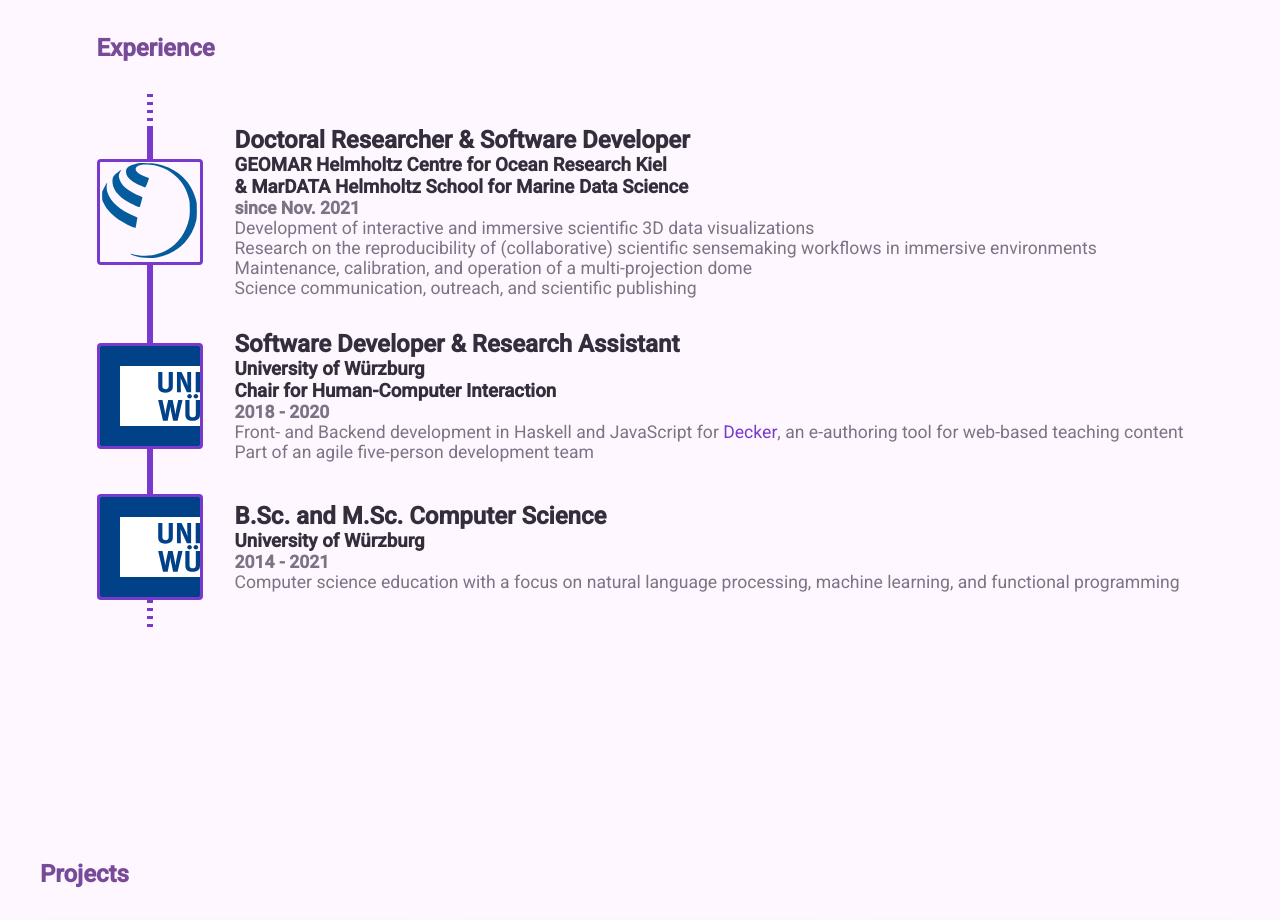
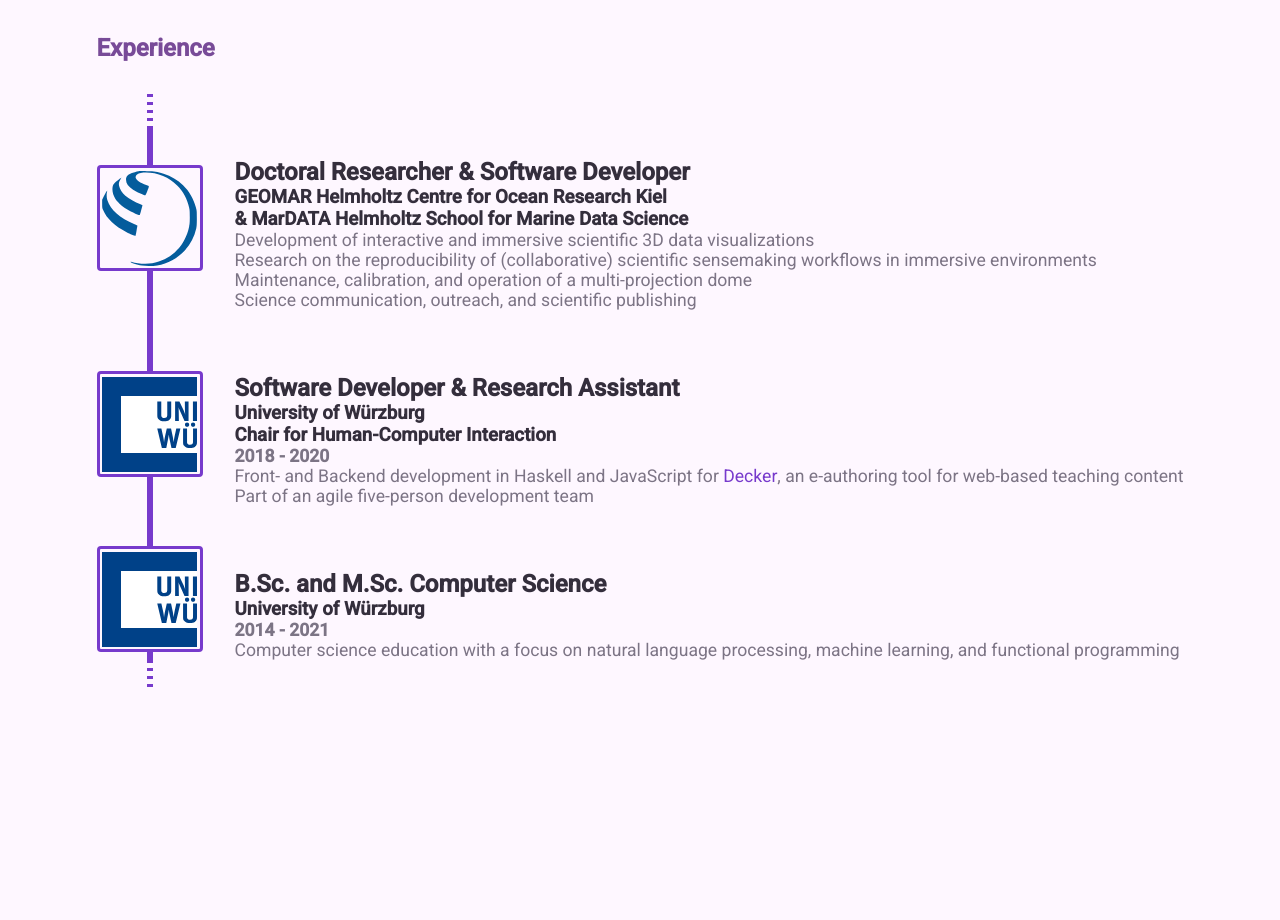
Before and after one commit to arbertrary/personal-angular-page, an Angular app: page / in a window 1280 px wide. Shown: the part 2800-3720 px from the top of the page. Built offline with nearby package versions, Linux system fonts and the light colour scheme.

Commit message:
Slight changes to experience section

```diff
--- a/src/app/home/experience/experience.component.html
+++ b/src/app/home/experience/experience.component.html
@@ -4,18 +4,53 @@
             <h3 class="section-title">
                 <span>Experience</span>
             </h3>
+            <!-- <div class="content">
+                <h2>Doctoral Researcher & Software Developer</h2>
+                <h3>GEOMAR Helmholtz Centre for Ocean Research Kiel</h3>
+                <h3>& MarDATA Helmholtz School for Marine Data Science</h3>
+                <p class="description" style="font-weight: bold;">since Nov. 2021 </p>
+                <p class="description">Development of interactive and immersive scientific 3D data
+                    visualizations
+                </p>
+                <p class="description">Research on the reproducibility of (collaborative) scientific
+                    sensemaking workflows in immersive environments</p>
+                <p class="description">Maintenance, calibration, and operation of a multi-projection dome
+                </p>
+                <p class="description">Science communication, outreach, and scientific publishing</p>
+            </div>
+            <div class="content">
+                <h2>Software Developer & Research Assistant</h2>
+                <h3>University of Würzburg</h3>
+                <h3>Chair for Human-Computer Interaction</h3>
+                <p class="description" style="font-weight: bold;">2018 - 2020</p>
+                <p class="description">Front- and Backend development in Haskell and JavaScript for <a
+                        href="https://github.com/decker-edu/decker"><span class="highlight-text">Decker</span></a>, an
+                    e-authoring tool for web-based
+                    teaching content
+                </p>
+                <p class="description">Part of an agile five-person development team</p>
+            </div>
+            <div class="content">
+                <h2>B.Sc. and M.Sc. Computer Science</h2>
+                <h3>University of Würzburg</h3>
+                <p class="description" style="font-weight: bold;">2014 - 2021</p>
+                <p class="description">Computer science education with a focus on natural language
+                    processing, machine learning, and functional programming
+                </p>
+            </div> -->
+
             <div class="timeline-container">
                 <div class="timeline">
                     <div class="timeline-item first">
-                        <div class="logo"><a href="https://www.geomar.de/en" target="_blank">
-                                <img style="width:95%" src="assets/logos/geomar.svg" alt="Employer 1 Logo">
-                            </a>
+                        <div class="logo">
+                            <!-- <p class="description" style="font-weight: bold;">since Nov. 2021 </p> -->
+                            <img style="width:95%" src="assets/logos/geomar.svg" alt="Employer 1 Logo">
                         </div>
                         <div class="content">
                             <h2>Doctoral Researcher & Software Developer</h2>
                             <h3>GEOMAR Helmholtz Centre for Ocean Research Kiel</h3>
                             <h3>& MarDATA Helmholtz School for Marine Data Science</h3>
-                            <p class="description" style="font-weight: bold;">since Nov. 2021 </p>
+                            <!-- <p class="description" style="font-weight: bold;">since Nov. 2021 </p> -->
                             <p class="description">Development of interactive and immersive scientific 3D data
                                 visualizations
                             </p>
@@ -28,7 +63,8 @@
                     </div>
                     <div class="timeline-item">
                         <div class="logo">
-                            <img src="assets/logos/uni-wue.svg" alt="Uni Wue Logo">
+                            <img style="width:95%" src="assets/logos/uni-wue.svg" alt="Uni Wue Logo">
+                            <!-- <p class="description" style="font-weight: bold;">2018 <br>-<br> 2020</p> -->
                         </div>
                         <div class="content">
                             <h2>Software Developer & Research Assistant</h2>
@@ -45,7 +81,9 @@
                     </div>
                     <div class="timeline-item last">
                         <div class="logo">
-                            <img src="assets/logos/uni-wue.svg" alt="Uni Wue Logo">
+                            <img style="width:95%" src="assets/logos/uni-wue.svg" alt="Uni Wue Logo">
+                            <!-- <p class="description" style="font-weight: bold;">2014 <br>-<br> 2021</p> -->
+
                         </div>
                         <div class="content">
                             <h2>B.Sc. and M.Sc. Computer Science</h2>
--- a/src/app/home/experience/experience.component.scss
+++ b/src/app/home/experience/experience.component.scss
@@ -97,6 +97,7 @@
 
     .content {
         flex-grow: 1;
+        margin-top: 2rem;
         // background: var(--mat-sys-surface);
     }
 
```
